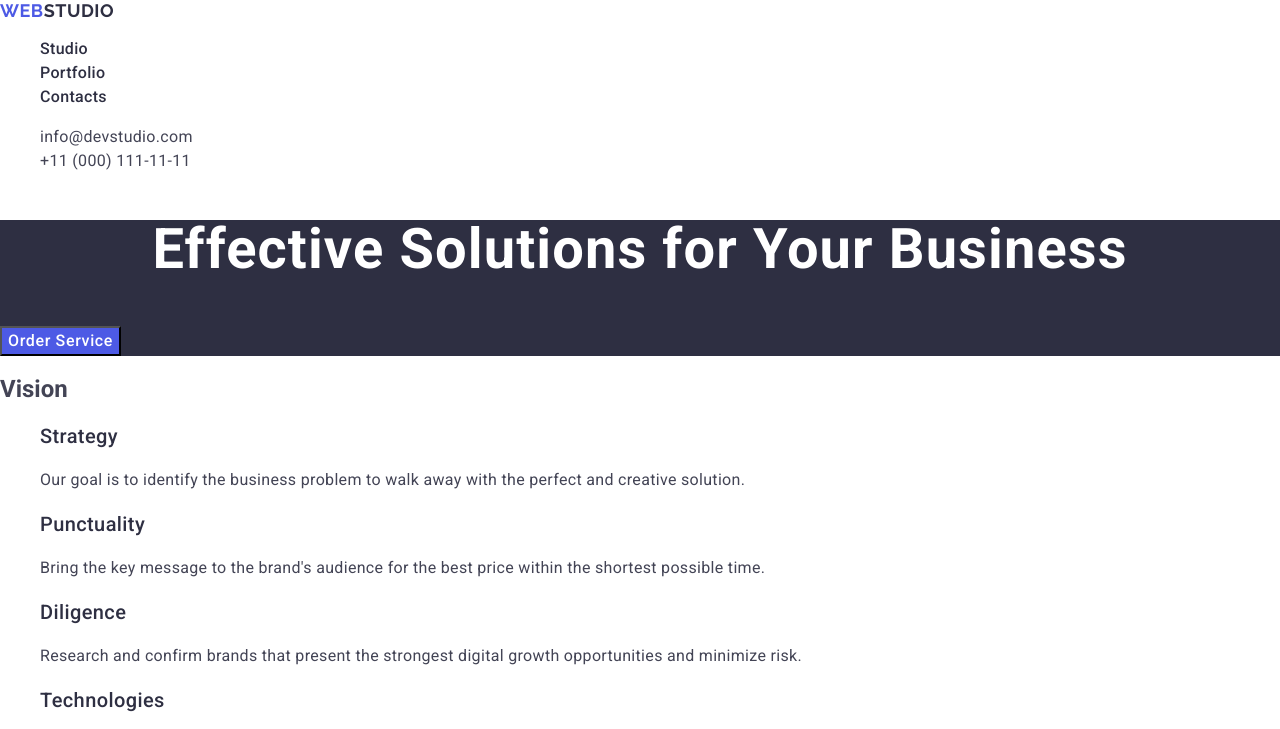
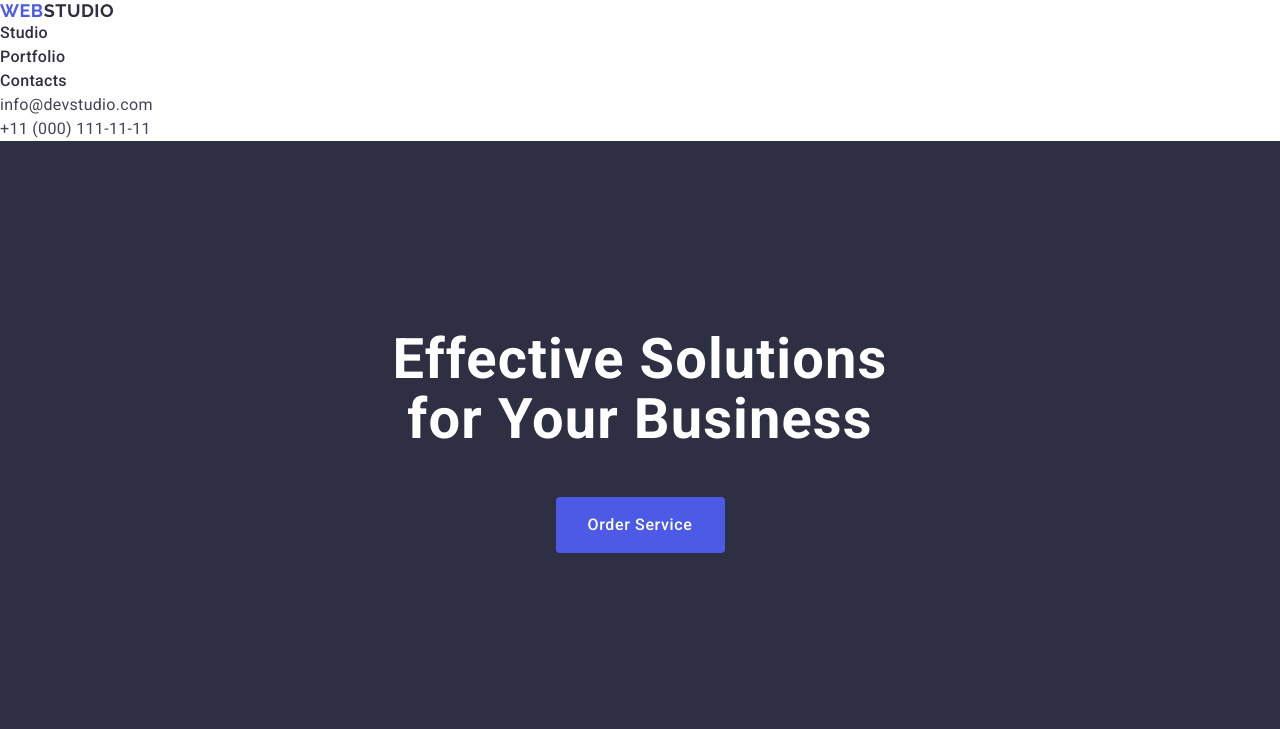
Before and after one commit to VadymSnizhko/goit-markup-hw-03, a plain HTML site: page index.html in a window 1280 px wide. Shown: the top 729 px of the page. Drawn offline with nearby package versions, Linux system fonts and the light colour scheme.

Commit message:
First edit HW3

```diff
--- a/css/styles.css
+++ b/css/styles.css
@@ -1,3 +1,7 @@
+h1,h2,h3,h4,h5,h6,p{
+    margin-top: 0;
+    margin-bottom: 0;
+}
 
 body{
     font-family: "Roboto", sans-serif;
@@ -24,6 +28,9 @@ a{
 ul,
 ol{
     list-style-type: none;
+    padding-left: 0;
+    margin-top: 0;
+    margin-bottom: 0;
 }
 
 .logo{
@@ -78,15 +85,25 @@ ol{
 /* #region hero*/
 .hero{
     background-color: #2E2F42;
+    /* ---HW3---*/
+    padding-top: 188px;
+    padding-bottom: 188px;
 }
 
 .hero-title{
     font-weight: 700;
     font-size: 56px;
-    line-height: 1.07;
+    line-height: 1.07143;
     letter-spacing: 0.02em;
     text-align: center;
     color: #FFFFFF;
+    /* ---HW3---*/
+    width: 496px;
+    margin-left: auto;
+    margin-right: auto;
+    padding-left: 0;
+    padding-right: 0;
+    margin-bottom: 48px;
 }
 
 .button{
@@ -97,6 +114,18 @@ ol{
     letter-spacing: 0.04em;
     color: #FFFFFF;
     background-color: #4D5AE5;
+    /* ---HW3---*/
+    display: block;
+    width: 169px;
+    margin-left: auto;
+    margin-right: auto;
+    margin-bottom: 0;
+    border-radius: 4px;
+    padding-top: 16px;
+    padding-bottom: 16px;
+    padding-left: 0;
+    padding-right: 0;
+    border: 0;
 }
 
 .button:hover,
```
